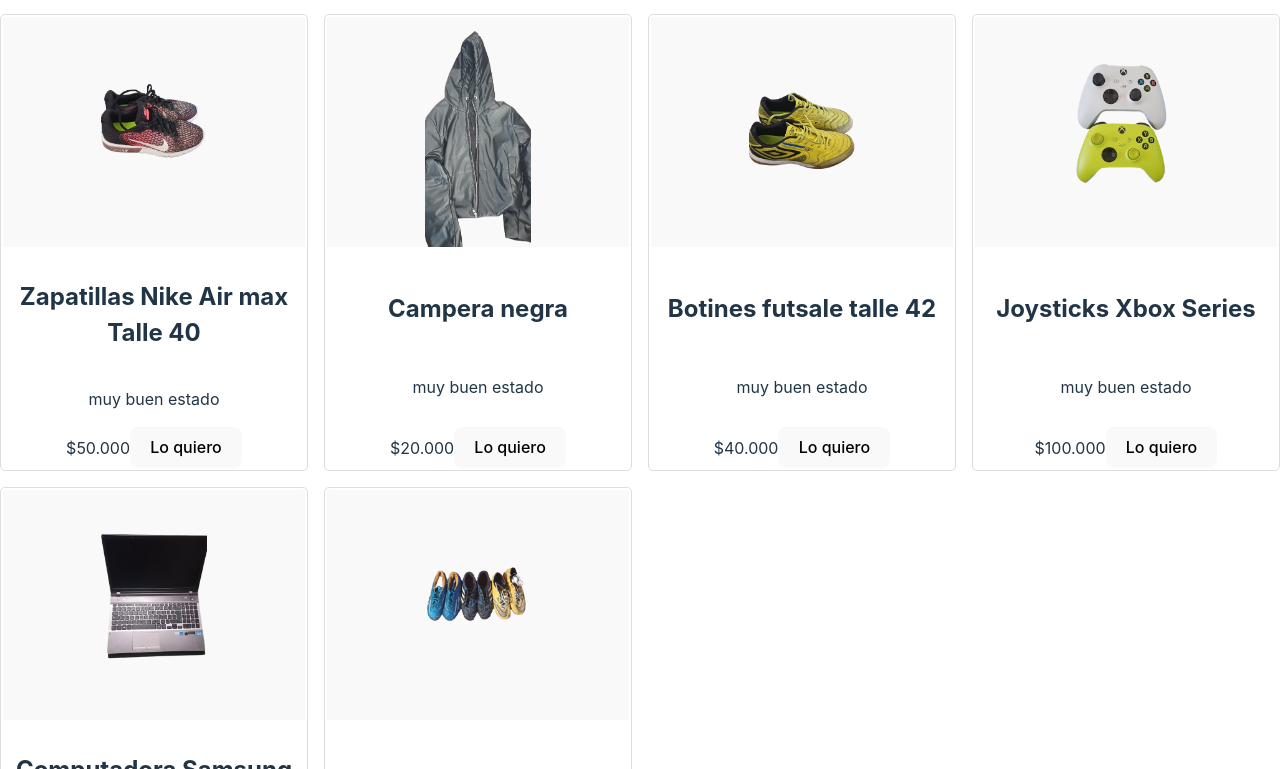
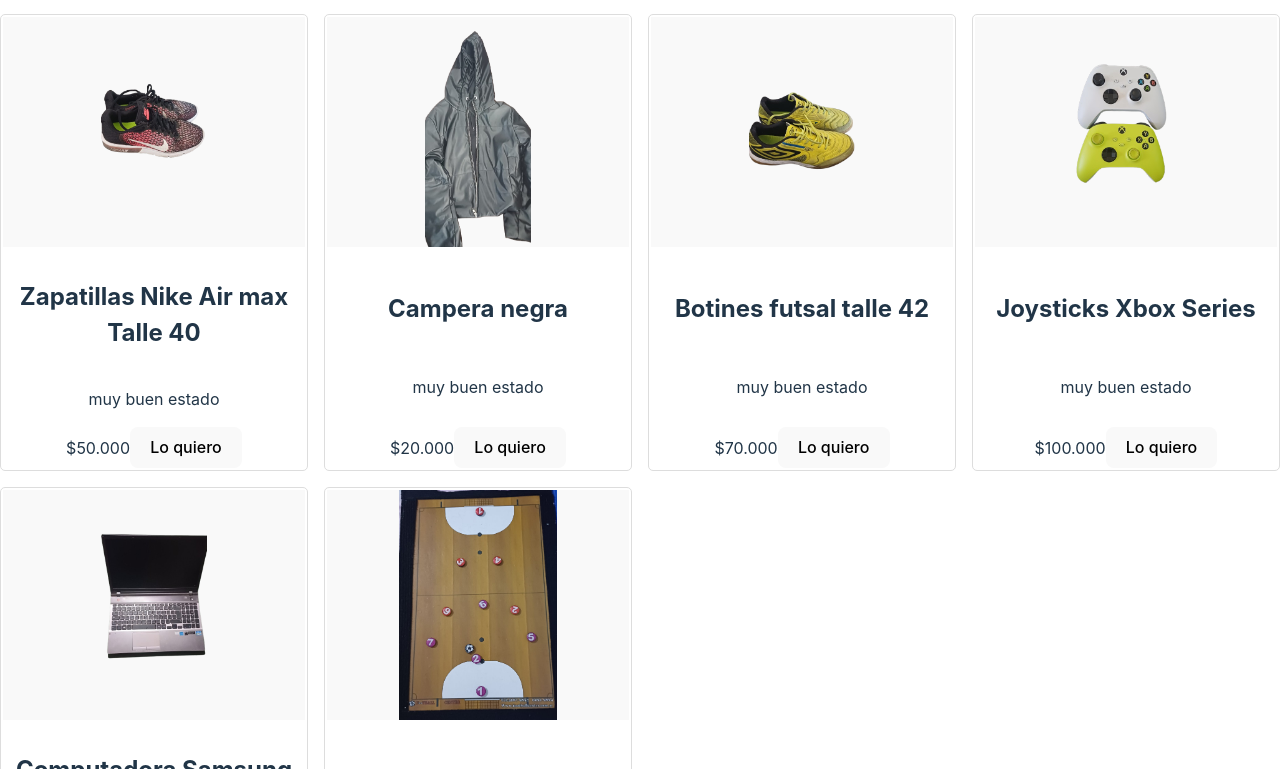
Before and after one commit to lennyleoo/VendoTodo, a React (Vite) app: page / in a window 1280 px wide. Shown: the part 2031-2800 px from the top of the page. Built offline with nearby package versions, Linux system fonts and the light colour scheme.

Commit message:
Nuevo producto y precios

```diff
--- a/src/App.jsx
+++ b/src/App.jsx
@@ -6,15 +6,16 @@
 
 const App = () => {
   const [products] = useState([
+    { id: 89, images: ['P1.png','P2.png'], title: 'Iphone 12 Pro Max', description: '128GB Bateria Original 82%', price: '600.000', category: 'electrodomesticos' },
+      { id: 0, images: ['A34 FRENTE.png','A 34 DORSO.png'], title: 'Samsung A34 Verde Limon', description: 'Camara 48 MP menos de un año de uso 128GB', price: '350.000', category: 'electrodomesticos' },
+      { id: 1, images: ['iphone 6.png', 'iphone_parte_trasera-removebg-preview.png','iphone_pantalla-removebg-preview.png','iphone_btn-removebg-preview.png'], title: 'Iphone 6s', description: '64GB- Color Gold - Bateria Original 72%', price: '50.000', category: 'electrodomesticos' },
+      { id: 18, images: ['xbox1-removebg-preview.png','xbox2-removebg-preview.png','xbox4-removebg-preview.png','xbox5-removebg-preview.png','xbox6-removebg-preview.png'], title: 'Xbox Series S', description: '6 meses de uso. nuevisima ', price: '700.000', category: 'electrodomesticos'},
+      { id: 4, images: ['botines1pr-removebg-preview.png','botines2pr-removebg-preview.png','botines3pr-removebg-preview.png','botines4pr-removebg-preview.png','botines5pr-removebg-preview.png'], title: 'Botines Adidas Predator Talle 43', description: 'Futsal - Muy poco uso.', price: '80.000', category: 'deportes'},
+      { id: 17, images: ['kinder1-removebg-preview.png','kinder2-removebg-preview.png','kinder3-removebg-preview.png'], title: 'Kindle Amazon E-Book', description: 'E-Book Libros', price: '145.000', category: 'electrodomesticos'},
 
-      { id: 0, images: ['A34 FRENTE.png','A 34 DORSO.png'], title: 'Samsung A34 Verde Limon', description: 'Camara 48 MP menos de un año de uso 128GB', price: '450.000', category: 'electrodomesticos' },
-      { id: 1, images: ['iphone 6.png', 'iphone_parte_trasera-removebg-preview.png','iphone_pantalla-removebg-preview.png','iphone_btn-removebg-preview.png'], title: 'Iphone 6s', description: '64GB- Color Gold - Bateria Original 72%', price: '50.000', category: 'electrodomesticos' },
       { id: 2, images: ['cooler.png','Cooler_en_caja-removebg-preview.png','cooler1-removebg-preview.png','cooler.png','cooler_parte_atras-removebg-preview.png'], title: 'Cooler AM4 AMD NUEVO', description: 'Nuevo sin uso en caja ', price: '30.000', category: 'electrodomesticos'},
-      { id: 18, images: ['xbox1-removebg-preview.png','xbox2-removebg-preview.png','xbox4-removebg-preview.png','xbox5-removebg-preview.png','xbox6-removebg-preview.png'], title: 'Xbox Series S', description: '6 meses de uso. nuevisima ', price: '700.000', category: 'electrodomesticos'},
-      { id: 4, images: ['botines1pr-removebg-preview.png','botines2pr-removebg-preview.png','botines3pr-removebg-preview.png','botines4pr-removebg-preview.png','botines5pr-removebg-preview.png'], title: 'Botines Adidas Predator Talle 43', description: 'Futsal - Muy poco uso.', price: '70.000', category: 'deportes'},
+
       { id: 5, images: ['barra dominadas.png','barra_vertical-removebg-preview.png','barra_marca_1-removebg-preview.png','barra_lateral-removebg-preview.png'], title: 'Barra de Dominadas NUEVO', description: 'Barra para pared sin uso. Viene con todos los accesorios', price: '35.000', category: 'deportes'},
-      { id: 17, images: ['kinder1-removebg-preview.png','kinder2-removebg-preview.png','kinder3-removebg-preview.png'], title: 'Kindle Amazon E-Book', description: 'E-Book Libros', price: '145.000', category: 'electrodomesticos'},
-      { id: 7, images: ['Pizarra futsal.jpeg'], title: 'Pizarra Magnetica Futsal', description: 'Excelente casi sin uso', price: '35.000', category: 'deportes'},
       { id: 8, images: ['Auriculares-removebg-preview.png'], title: 'Auriculares Motorola Xt120', description: 'Como nuevos practicamente sin uso', price: '45.000', category: 'electrodomesticos'},
       { id: 9, images: ['Bolso.png','jackie_adentro_1-removebg-preview.png'], title: 'Bolso Jackie Smith', description: 'Amplio espacio porta computadoras', price: '60.000', category: 'indumentaria'},
       { id: 10, images: ['Zapatillas.png'], title: 'Zapatillas Nike Talle 40', description: 'Buen estado - Deportivas', price: '20.000', category: 'indumentaria'},
@@ -23,12 +24,13 @@
       { id: 14, images: ['Zapatillas_negras-removebg-preview.png','Zapatillas_negras_frente-removebg-preview.png'], title: 'Zapatillas Topper Negras Talle 42', description: 'Excelente estado menos de un año de uso', price: '30.000', category: 'indumentaria'},
       { id: 15, images: ['snow_frente-removebg-preview.png', 'snow_atras-removebg-preview.png','swno_adentro-removebg-preview.png'], title: 'Mochila Casual Snow Travel', description: 'Mochila azul y negra', price: '10.000', category: 'indumentaria'},
       { id: 16, images: ['MOchila_arcoires_frente-removebg-preview.png', 'mochila_arocites_atras-removebg-preview.png','mochila_arcoiris_adentro-removebg-preview.png'], title: 'Mochila Vans Arcoiris', description: 'Mochila', price: '10.000', category: 'indumentaria'},
-      { id: 19, images: ['air_max1-removebg-preview.png','airmax2-removebg-preview.png','airmax3-removebg-preview.png','airmax4-removebg-preview.png'], title: 'Zapatillas Nike Air max Talle 40 ', description: 'muy buen estado  ', price: '50.000', category: 'indumentaria'},
+      { id: 19, images: ['air_max1-removebg-preview.png','airmax2-removebg-preview.png','airmax3-removebg-preview.png','airmax4-removebg-preview.png'], title: 'Zapatillas Nike Air max Talle 40 ', description: 'muy buen estado  ', price: '50.000', category: 'deportes'},
       { id: 20, images: ['campera_negra_1-removebg-preview.png','campera_negra_2-removebg-preview.png','camera_negra_3-removebg-preview.png'], title: 'Campera negra  ', description: 'muy buen estado  ', price: '20.000', category: 'indumentaria'},
-      { id: 21, images: ['botines_amarillos1-removebg-preview.png','botines_amarillos2-removebg-preview.png','botines_amarillos3-removebg-preview.png'], title: 'Botines futsale talle 42  ', description: 'muy buen estado  ', price: '40.000', category: 'deportes'},
+      { id: 21, images: ['botines_amarillos1-removebg-preview.png','botines_amarillos2-removebg-preview.png','botines_amarillos3-removebg-preview.png'], title: 'Botines futsal talle 42  ', description: 'muy buen estado  ', price: '70.000', category: 'deportes'},
       { id: 22, images: ['joystick_xbox-removebg-preview.png','joystick1-removebg-preview.png'], title: 'Joysticks Xbox Series  ', description: 'muy buen estado  ', price: '100.000', category: 'electrodomesticos'},
       { id: 3, images: ['computadora.png','notebook_i7-removebg-preview.png'], title: 'Computadora Samsung REPUESTO', description: 'Pantalla a reparar. 6GB- Placa integrada', price: '200.000', category: 'electrodomesticos' },
-      { id: 6, images: ['botines talle 41.png','btn_celestes-removebg-preview.png','btn_celestes_tapones-removebg-preview.png','btn_negros_suela-removebg-preview.png','btn_negros_suela_roto-removebg-preview.png','btn_naranja_suela-removebg-preview.png'], title: 'Botines', description: 'Pack de botines a reparar 10 US ', price: '15.000', category: 'deportes'},
+      { id: 7, images: ['Pizarra futsal.jpeg'], title: 'Pizarra Magnetica Futsal', description: 'Excelente casi sin uso', price: '35.000', category: 'deportes'},
+
 
 
 
```
Also changed, not shown: src/ProductCard.tsx (deleted, +0 -28 lines), public/P1.png (added), public/P2.png (added).
